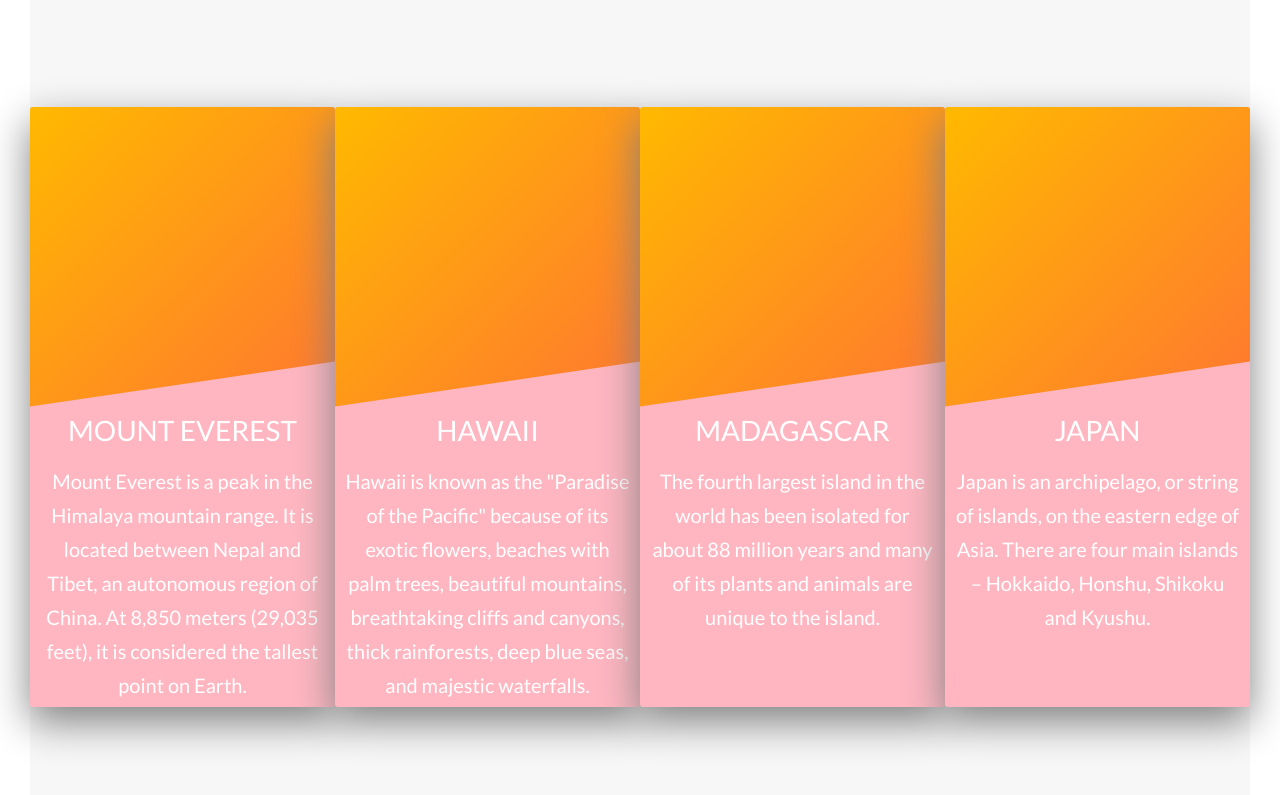
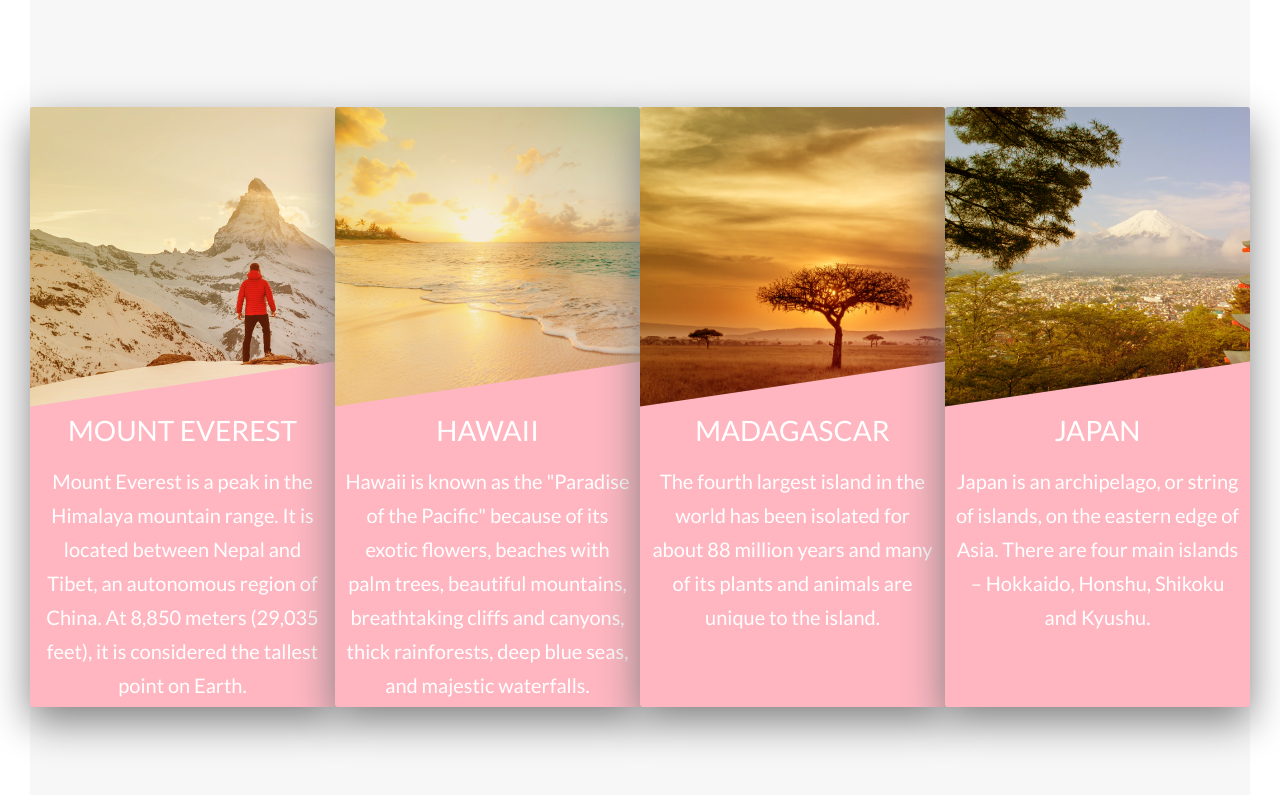
Before and after one commit to ivanmaric1/BJJ_site, a plain HTML site: page index.html in a window 1280 px wide. Shown: the part 3877-4672 px from the top of the page. Drawn offline with Linux system fonts and the light colour scheme; the site is published under a folder, as on GitHub Pages, so addresses that start at the root find nothing.

Commit message:
ispravak patha

```diff
--- a/style/sass/components/_card.scss
+++ b/style/sass/components/_card.scss
@@ -75,19 +75,19 @@
         clip-path: polygon(0 0, 100% 0, 100% 85%, 0 100%);
 
         &--1 {
-            background-image: linear-gradient(to right bottom, var(--card-primary-light),var(--card-primary-dark)), url(/img/card1.jpg);
+            background-image: linear-gradient(to right bottom, var(--card-primary-light),var(--card-primary-dark)), url(../img/card1.jpg);
         }
 
         &--2 {
-            background-image: linear-gradient(to right bottom, var(--card-primary-light),var(--card-primary-dark)), url(/img/card2.jpg);
+            background-image: linear-gradient(to right bottom, var(--card-primary-light),var(--card-primary-dark)), url(../img/card2.jpg);
         }
 
         &--3 {
-            background-image: linear-gradient(to right bottom, var(--card-primary-light),var(--card-primary-dark)), url(/img/card3.jpg);
+            background-image: linear-gradient(to right bottom, var(--card-primary-light),var(--card-primary-dark)), url(../img/card3.jpg);
         }
 
         &--4 {
-            background-image: linear-gradient(to right bottom, var(--card-primary-light),var(--card-primary-dark)), url(/img/card4.jpg);
+            background-image: linear-gradient(to right bottom, var(--card-primary-light),var(--card-primary-dark)), url(../img/card4.jpg);
         }
     }
 
```
Also changed, not shown: style/main.css, 1 other file.
